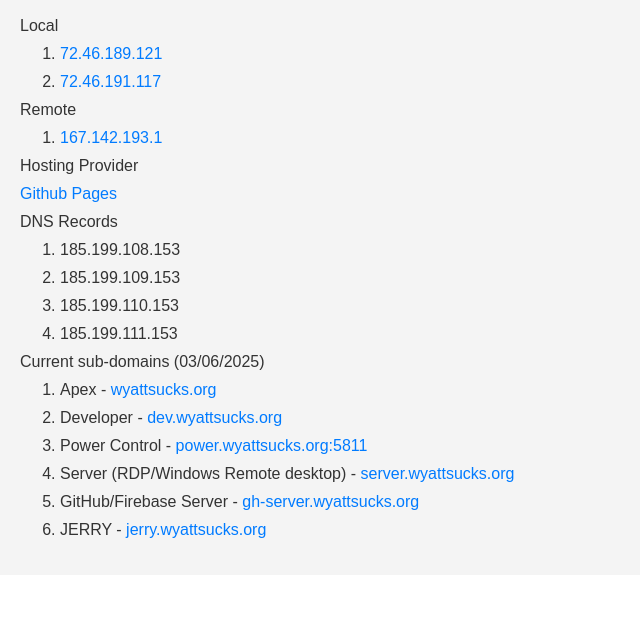
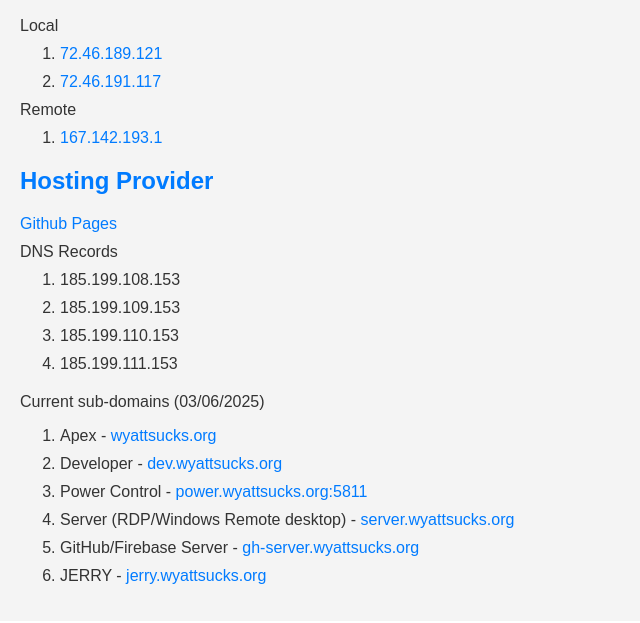
Before and after one commit to iMacWeirdo/wyattsucks_dev.github.io, a plain HTML site: page index.html in a window 1280 px wide. Shown: the part 131-754 px from the top of the page, without its empty margins (0-640 px from the left). Drawn offline with Linux system fonts and the light colour scheme.

Commit message:
Update index.html

```diff
--- a/index.html
+++ b/index.html
@@ -97,10 +97,13 @@
                 <li><a href="http://72.46.191.117">72.46.191.117</a></li>
             </ol>
             <li>Remote</li>
+
             <ol>
                 <li><a href="http://167.142.193.1">167.142.193.1</a></li>
             </ol>
-            <li>Hosting Provider</li>
+        </ul>
+
+        <h2>Hosting Provider</h2>
         <ul>
             <li><a href="https://github.io">Github Pages</a></li>
             <ul>
@@ -113,7 +116,7 @@
                  </ol>
             </ul>
         </ul>
-            <li>Current sub-domains (03/06/2025)</li>
+        <h2></h2>Current sub-domains (03/06/2025)</h2>
         <ol>
             <li>Apex - <a href="http://wyattsucks.org">wyattsucks.org</a></li>
             <li>Developer - <a href="http://dev.wyattsucks.org">dev.wyattsucks.org</a></li>
```
Lines whose indentation alone changed are shown as unchanged.
